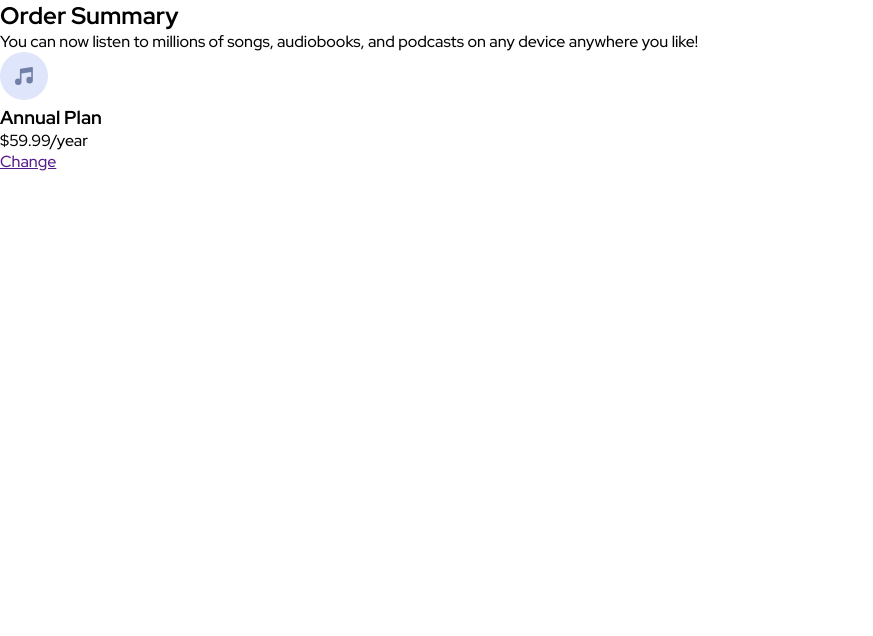
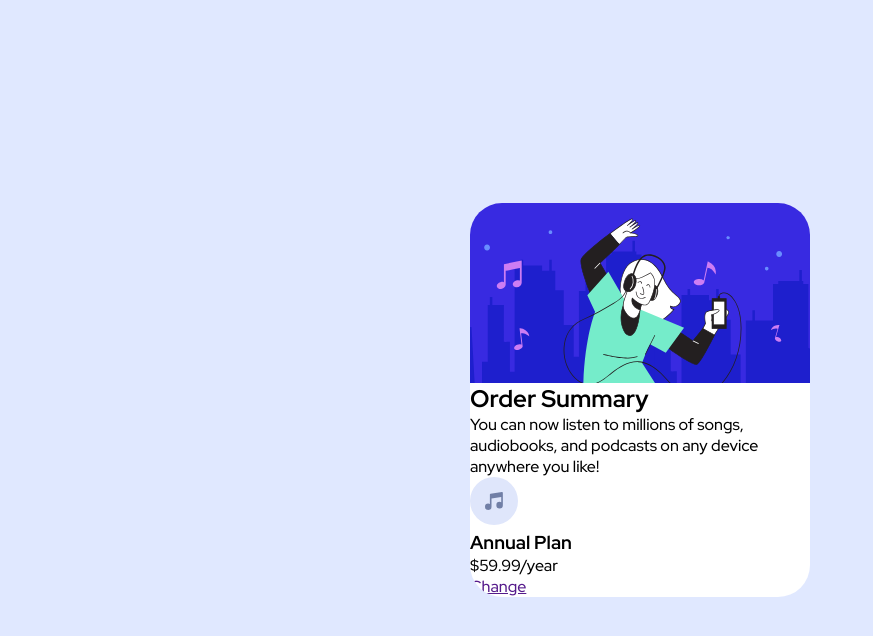
Before and after one commit to RudyRmz/practica-frontendmentor1, a plain HTML site: page order-summary-component-main/index.html in a window 1280 px wide. Shown: the whole page, without its empty margins (0-873 px from the left). Drawn offline with Linux system fonts and the light colour scheme.

Commit message:
se agregaron estilos a la card e imagen aplicando before

```diff
--- a/order-summary-component-main/styles.css
+++ b/order-summary-component-main/styles.css
@@ -13,4 +13,26 @@
 }
 body{
     font-family: 'Red Hat Display', sans-serif;
+    background-color: var(--pale-blue);
+    display: flex;
+    min-height: 100vh;
+    padding: 40px 0;
 }
+
+.card{
+    width: 340px;
+    background-color: #fff;
+    margin: auto;
+    border-radius: 2em;
+    overflow: hidden;
+}
+
+.card::before{
+    content: "";
+    display: block;
+    width: 100%;
+    height: 180px;
+    background-image: url(./images/illustration-hero.svg);
+    background-size: cover;
+    background-position: center;
+}
```
Also changed, not shown: order-summary-component-main/index.html (+1 -2 lines).
